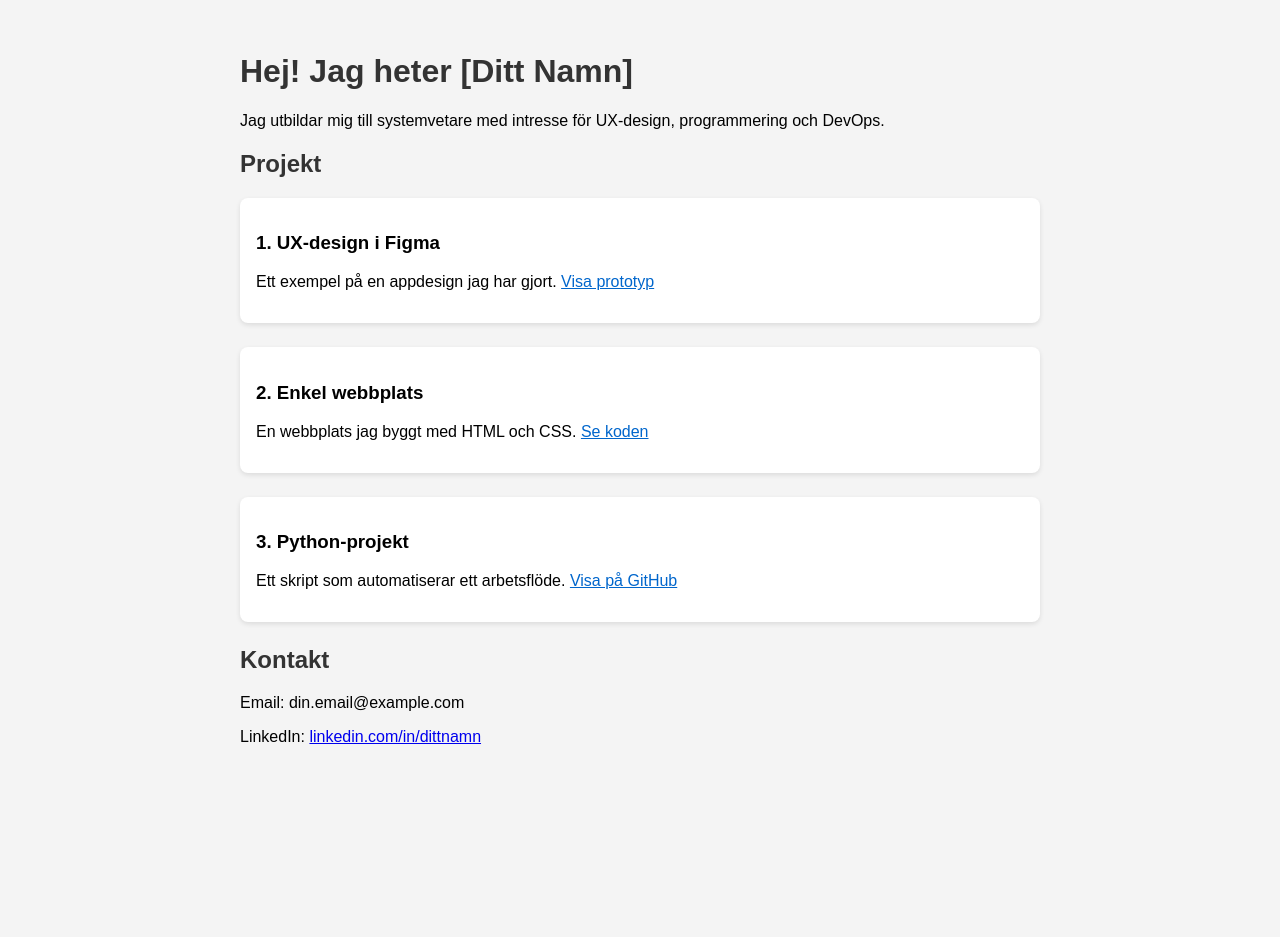
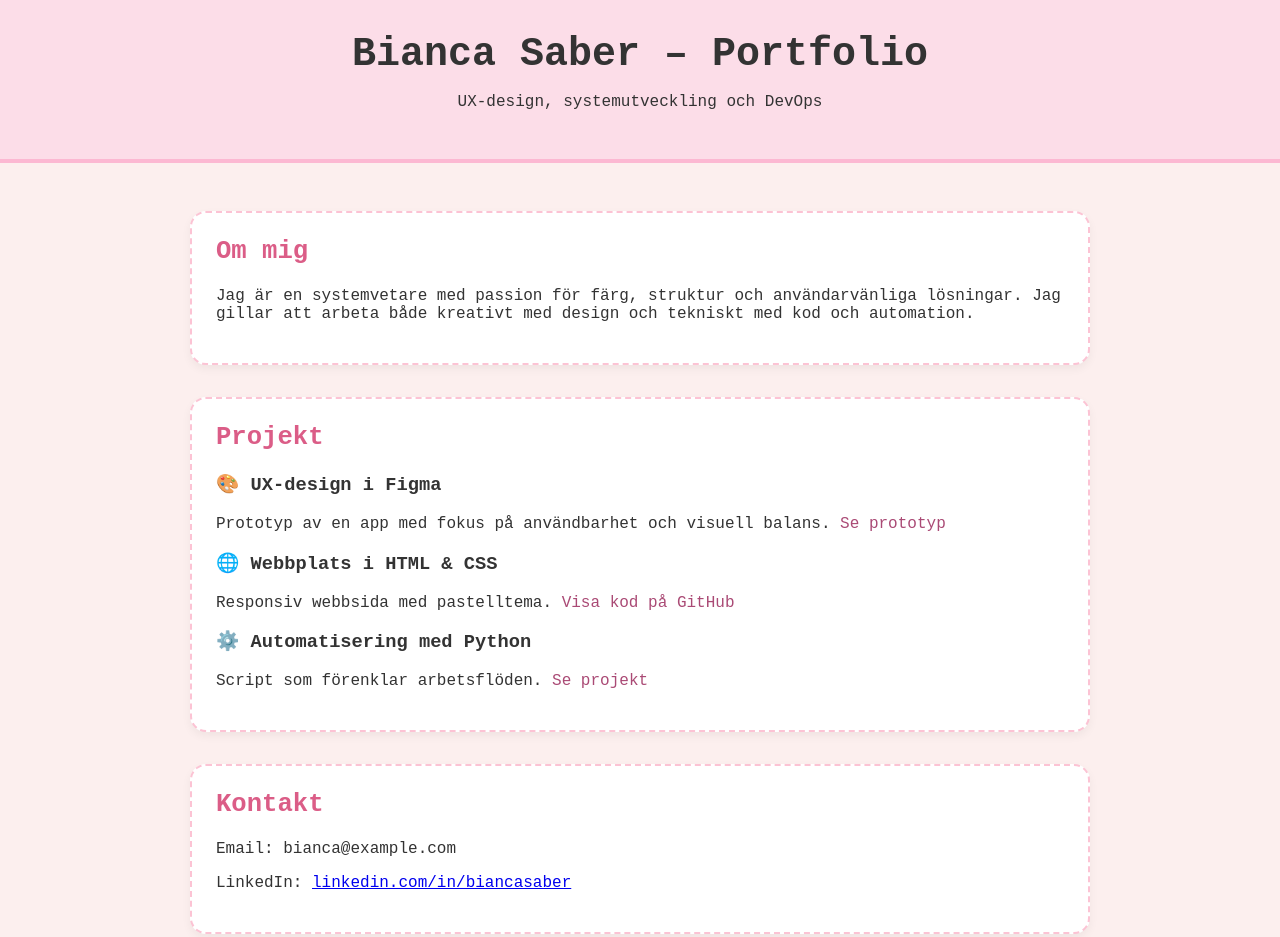
Before and after one commit to Biancasaberr/portfolio, a plain HTML site: page index.html in a window 1280 px wide. Shown: the top 937 px of the page. Before the commit the page ends 800 px from the top, so only its background shows below. Drawn offline with Linux system fonts and the light colour scheme.

Commit message:
Update index.html

```diff
--- a/index.html
+++ b/index.html
@@ -3,54 +3,97 @@
 <head>
   <meta charset="UTF-8">
   <meta name="viewport" content="width=device-width, initial-scale=1.0">
-  <title>Min Portfolio</title>
+  <title>Bianca Saber's Portfolio</title>
   <style>
     body {
-      font-family: Arial, sans-serif;
-      max-width: 800px;
-      margin: auto;
-      padding: 2rem;
-      background-color: #f4f4f4;
-    }
-    h1, h2 {
+      font-family: 'Courier New', monospace;
+      background: #fcefee;
+      margin: 0;
+      padding: 0;
       color: #333;
     }
-    .project {
-      background: white;
+    header {
+      background: #fcdde8;
+      padding: 2rem;
+      text-align: center;
+      border-bottom: 4px solid #fcb8d2;
+    }
+    header h1 {
+      margin: 0;
+      font-size: 2.5rem;
+    }
+    main {
+      max-width: 900px;
+      margin: 2rem auto;
       padding: 1rem;
-      margin-bottom: 1.5rem;
-      border-radius: 8px;
-      box-shadow: 0 2px 5px rgba(0,0,0,0.1);
+    }
+    section {
+      background: #ffffff;
+      border: 2px dashed #fcc3d4;
+      padding: 1.5rem;
+      margin-bottom: 2rem;
+      border-radius: 16px;
+      box-shadow: 0 4px 10px rgba(0, 0, 0, 0.05);
+    }
+    h2 {
+      color: #db5d87;
+      font-size: 1.6rem;
+      margin-top: 0;
     }
     .project a {
-      color: #0066cc;
+      color: #aa4a75;
+      text-decoration: none;
+    }
+    .project a:hover {
+      text-decoration: underline;
+    }
+    footer {
+      text-align: center;
+      padding: 1rem;
+      background: #fcdde8;
+      border-top: 2px solid #fcb8d2;
     }
   </style>
 </head>
 <body>
-  <h1>Hej! Jag heter [Ditt Namn]</h1>
-  <p>Jag utbildar mig till systemvetare med intresse för UX-design, programmering och DevOps.</p>
 
-  <h2>Projekt</h2>
+  <header>
+    <h1>Bianca Saber – Portfolio</h1>
+    <p>UX-design, systemutveckling och DevOps</p>
+  </header>
 
-  <div class="project">
-    <h3>1. UX-design i Figma</h3>
-    <p>Ett exempel på en appdesign jag har gjort. <a href="https://figma.com" target="_blank">Visa prototyp</a></p>
-  </div>
+  <main>
+    <section>
+      <h2>Om mig</h2>
+      <p>Jag är en systemvetare med passion för färg, struktur och användarvänliga lösningar. Jag gillar att arbeta både kreativt med design och tekniskt med kod och automation.</p>
+    </section>
 
-  <div class="project">
-    <h3>2. Enkel webbplats</h3>
-    <p>En webbplats jag byggt med HTML och CSS. <a href="https://github.com/dittkonto/projekt" target="_blank">Se koden</a></p>
-  </div>
+    <section>
+      <h2>Projekt</h2>
+      <div class="project">
+        <h3>🎨 UX-design i Figma</h3>
+        <p>Prototyp av en app med fokus på användbarhet och visuell balans. <a href="#">Se prototyp</a></p>
+      </div>
+      <div class="project">
+        <h3>🌐 Webbplats i HTML & CSS</h3>
+        <p>Responsiv webbsida med pastelltema. <a href="#">Visa kod på GitHub</a></p>
+      </div>
+      <div class="project">
+        <h3>⚙️ Automatisering med Python</h3>
+        <p>Script som förenklar arbetsflöden. <a href="#">Se projekt</a></p>
+      </div>
+    </section>
 
-  <div class="project">
-    <h3>3. Python-projekt</h3>
-    <p>Ett skript som automatiserar ett arbetsflöde. <a href="https://github.com/dittkonto/python-projekt" target="_blank">Visa på GitHub</a></p>
-  </div>
+    <section>
+      <h2>Kontakt</h2>
+      <p>Email: bianca@example.com</p>
+      <p>LinkedIn: <a href="https://linkedin.com/in/biancasaber" target="_blank">linkedin.com/in/biancasaber</a></p>
+    </section>
+  </main>
 
-  <h2>Kontakt</h2>
-  <p>Email: din.email@example.com</p>
-  <p>LinkedIn: <a href="https://linkedin.com/in/dittnamn">linkedin.com/in/dittnamn</a></p>
+  <footer>
+    <p>© 2025 Bianca Saber</p>
+  </footer>
 
 </body>
 </html>
```
